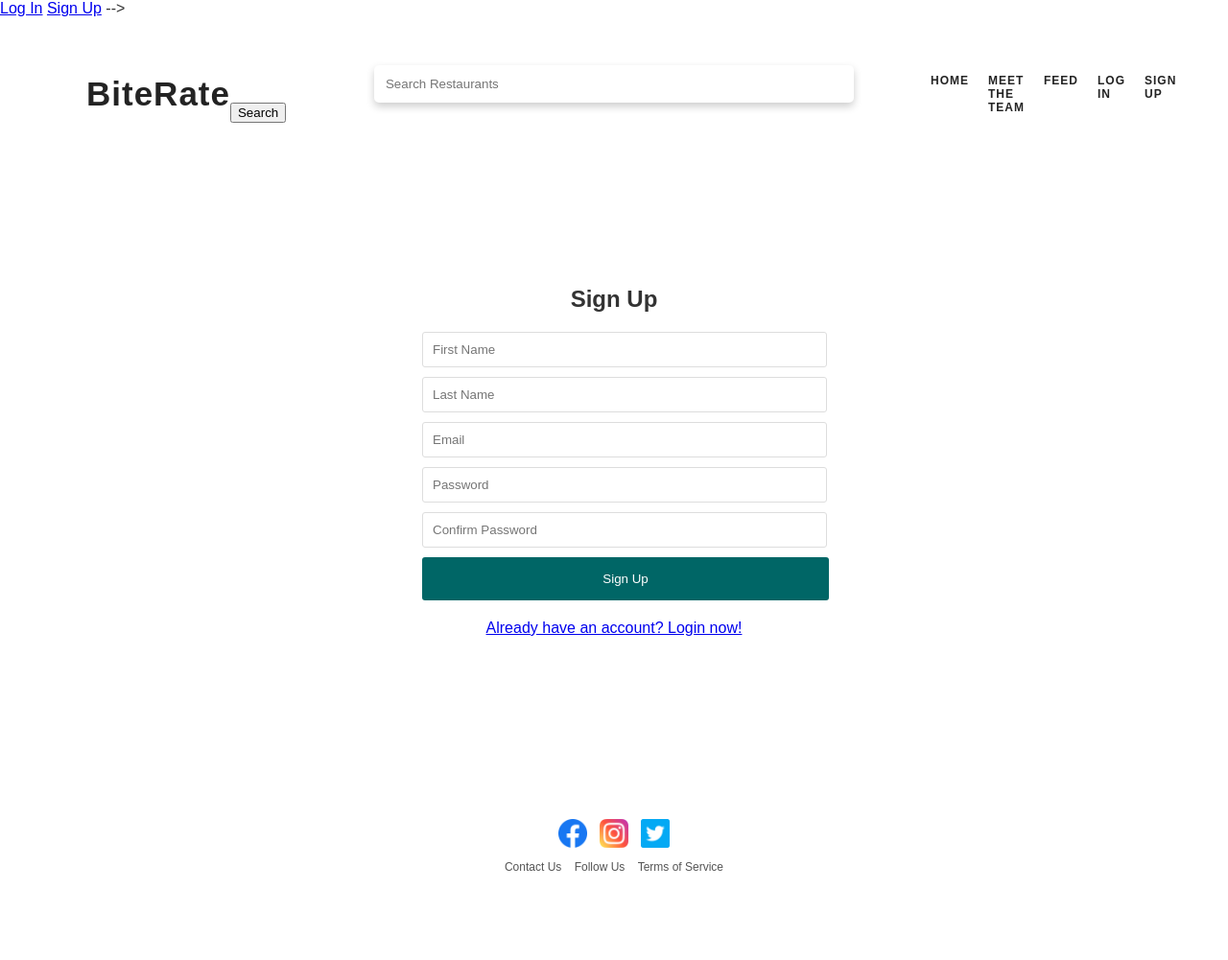
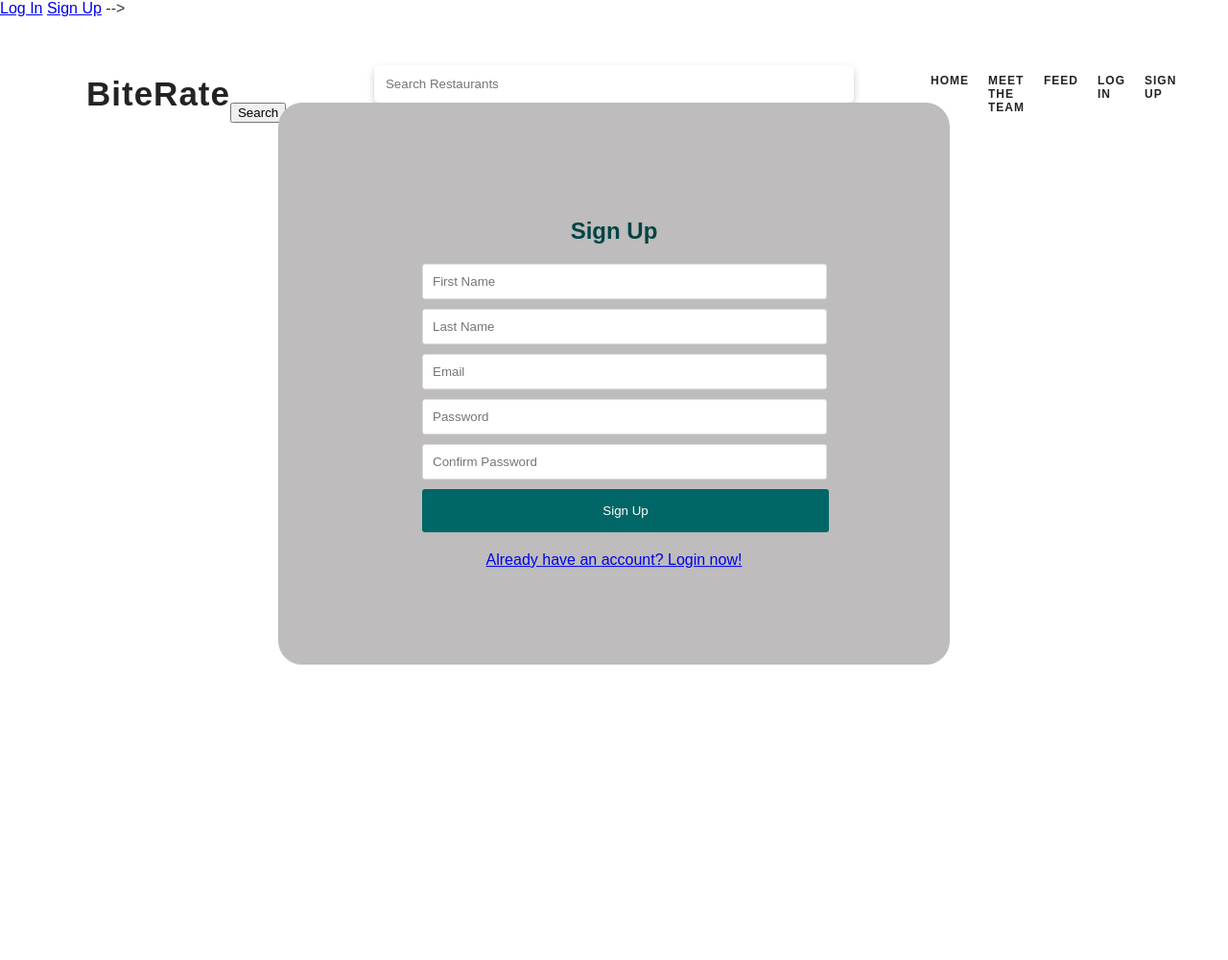
Before and after one commit to AliAlsharif99/csc648-848-05-sw-engineering-fall-23-T05, a Flask app: page /registration in a window 1280 px wide. Shown: the whole page at 96% size. After the commit the page ends 693 px from the top, so only its background shows below. Run offline with Flask 3, Linux system fonts and the light colour scheme; parts of the project's set-up code (start-up, migrations or seed data) failed here and were passed over.

Commit message:
registration page
registration page

```diff
--- a/application/frontend/static/css/registration.css
+++ b/application/frontend/static/css/registration.css
@@ -18,6 +18,22 @@ header {
     justify-content: flex-start;
     align-items: center;
     width: 100%;
+}
+
+.main-content{
+    position: absolute;
+    max-width: 600px;
+    top: 50%;
+    left: 50%;
+    transform: translate(-50%,-50%);
+    padding: 50px 60px 70px;
+    background: rgb(190, 188, 188);
+    border-radius: 25px;
+}
+
+.sign-up{
+    color:#004444;
+    font: bold;
 }
 
 .logo-container {
--- a/application/frontend/templates/registration.html
+++ b/application/frontend/templates/registration.html
@@ -29,7 +29,7 @@
         </header>
     </div>
     <div class="main-content">
-        <h2>Sign Up</h2>
+        <h2 class = sign-up >Sign Up</h2>
         <div class="signup-form">
             <form action="/registration" method="post">
                 <input type="text" name="first_name" placeholder="First Name" required>
```
Also changed, not shown: application/brapp/src/frontend/pages/Regristration.js (added, +35 -0 lines).
